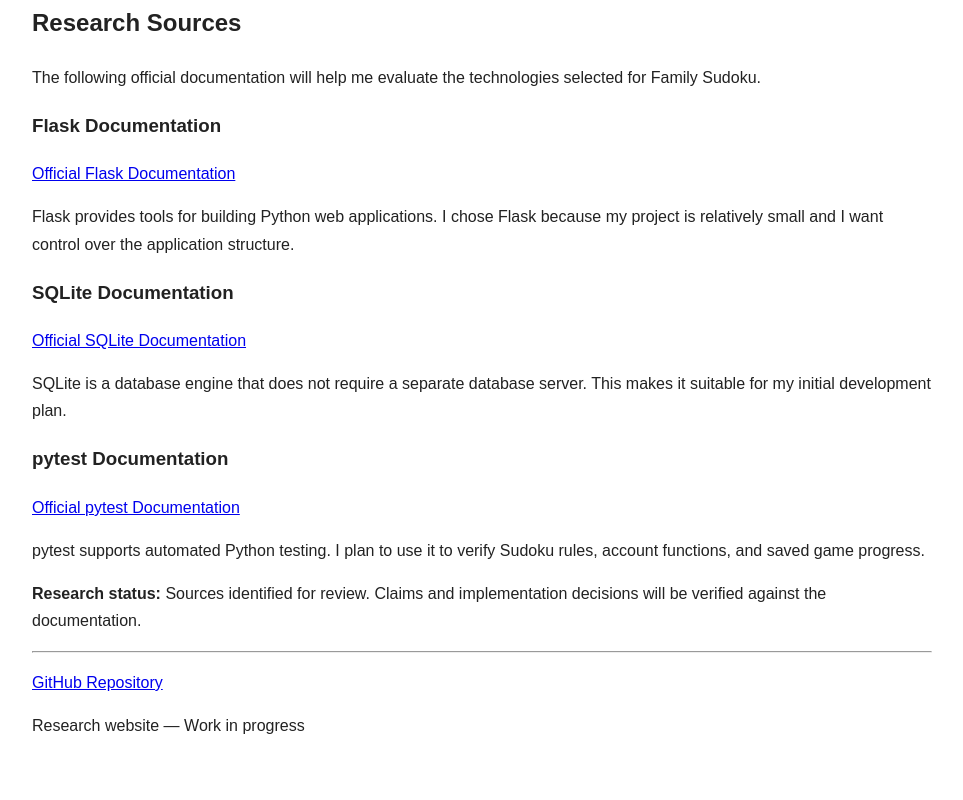
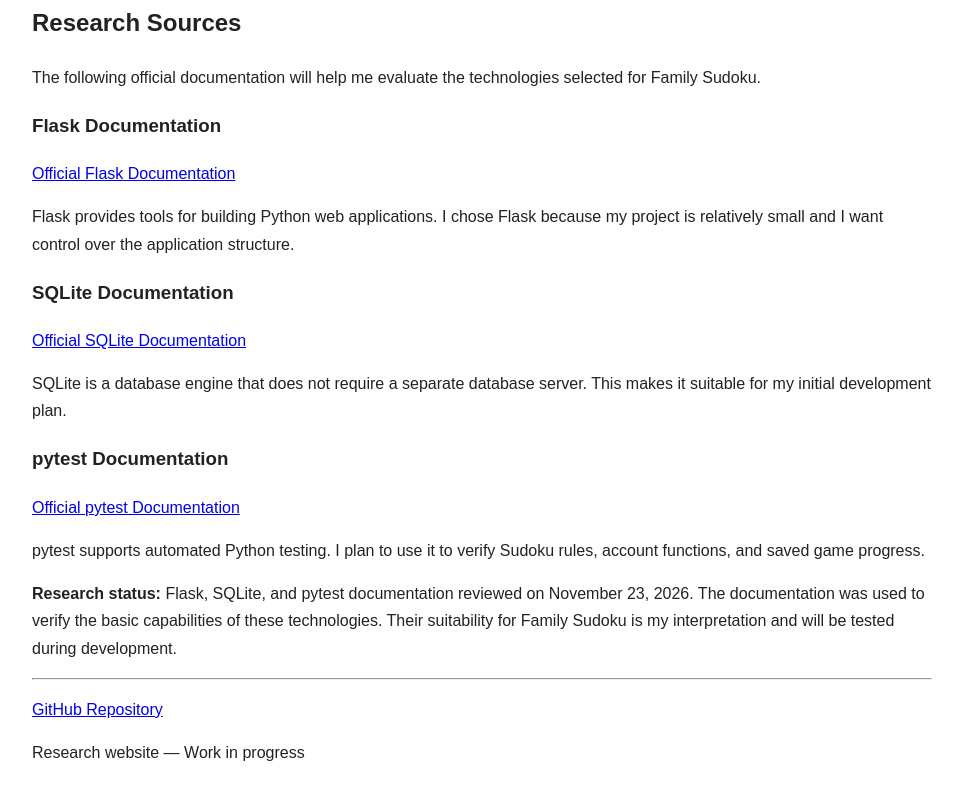
Before and after one commit to mmm286masud/family-sudoku, a plain HTML site: page research-site/index.html in a window 1280 px wide. Shown: the part 982-1782 px from the top of the page, without its empty margins (158-1121 px from the left). Drawn offline with Linux system fonts and the light colour scheme.

Commit message:
Revise research status in index.html
Updated research status with documentation review details.

```diff
--- a/research-site/index.html
+++ b/research-site/index.html
@@ -135,10 +135,16 @@
     </p>
 
     <p>
-        <strong>Research status:</strong>
-        Sources identified for review.
-        Claims and implementation decisions
-        will be verified against the documentation.
+
+<strong>Research status:</strong>
+Flask, SQLite, and pytest documentation reviewed
+on November 23, 2026.
+
+The documentation was used to verify the basic
+capabilities of these technologies.
+Their suitability for Family Sudoku is my
+interpretation and will be tested during development.
+
     </p>
 </section>
 
```
